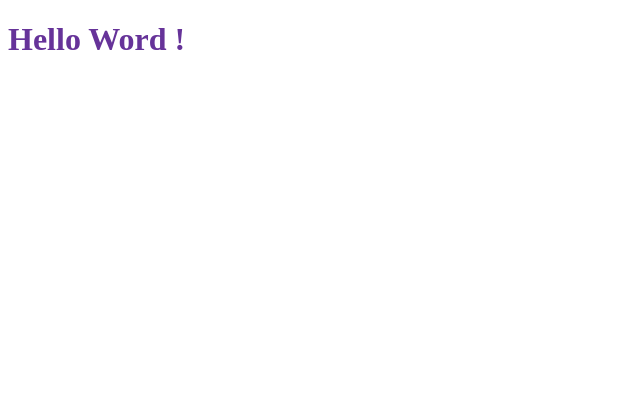
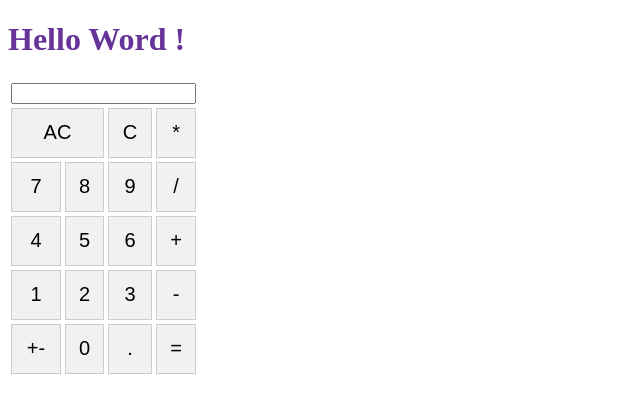
Before and after one commit to Rstu-Itda/restu-course, a plain HTML site: page index.html in a window 1280 px wide. Shown: the whole page, without its empty margins (0-640 px from the left). Drawn offline with Linux system fonts and the light colour scheme.

Commit message:
kalkulator

```diff
--- a/index.html
+++ b/index.html
@@ -2,6 +2,15 @@
 <html>
     <head>
         <title>Testing Course</title>
+        <style>
+            button {
+                width: 100%;
+                height: 50px;
+                font-size: 20px;
+                background-color: #f1f1f1;
+                border: 1px solid #ccc;
+            }
+        </style>
     </head>
     <body>
         <h1 style="color: rebeccapurple;">Hello Word !</h1>
@@ -10,19 +19,74 @@
 
    <table>
         <tr>
-            <th input type="text" name="display"></th>
+            <th colspan="4"><input type="text" name="display"></th>
         </tr>
         <tr>
-            <td input type="button" value="1"></td>
+            <td colspan="2">
+                <button> AC </button>
+            </td>
+            <td>
+                <button> C </button>
+            </td>
+            <td>
+                <button> * </button>
+            </td>
         </tr>
-        <tr></tr>
-        <tr></tr>
-        <tr></tr>
-        <tr></tr>
-        <tr></tr>
-        <tr></tr>
-        <tr></tr>
+        <tr>
+            <td>
+                <button> 7 </button>
+            </td>
+            <td>
+                <button> 8 </button>
+            </td>
+            <td>
+                <button> 9 </button>
+            </td>
+            <td>
+                <button> / </button>
+            </td>
+        </tr>
+        <tr>
+            <td>
+                <button> 4 </button>
+            </td>
+            <td>
+                <button> 5 </button>
+            </td>
+            <td>
+                <button> 6 </button>
+            </td>
+            <td>
+                <button> + </button>
+            </td>
+        </tr>
+        <tr>
+            <td>
+                <button> 1 </button>
+            </td>
+            <td>
+                <button> 2 </button>
+            </td>
+            <td>
+                <button> 3 </button>
+            </td>
+            <td>
+                <button> - </button>
+            </td>
+        </tr>
+        <tr>
+            <td>
+                <button> +- </button>
+            </td>
+            <td>
+                <button> 0 </button>
+            </td>
+            <td>
+                <button> . </button>
+            </td>
+            <td>
+                <button> = </button>
+            </td>
     </table>
 
-</table>
 </html>
```
